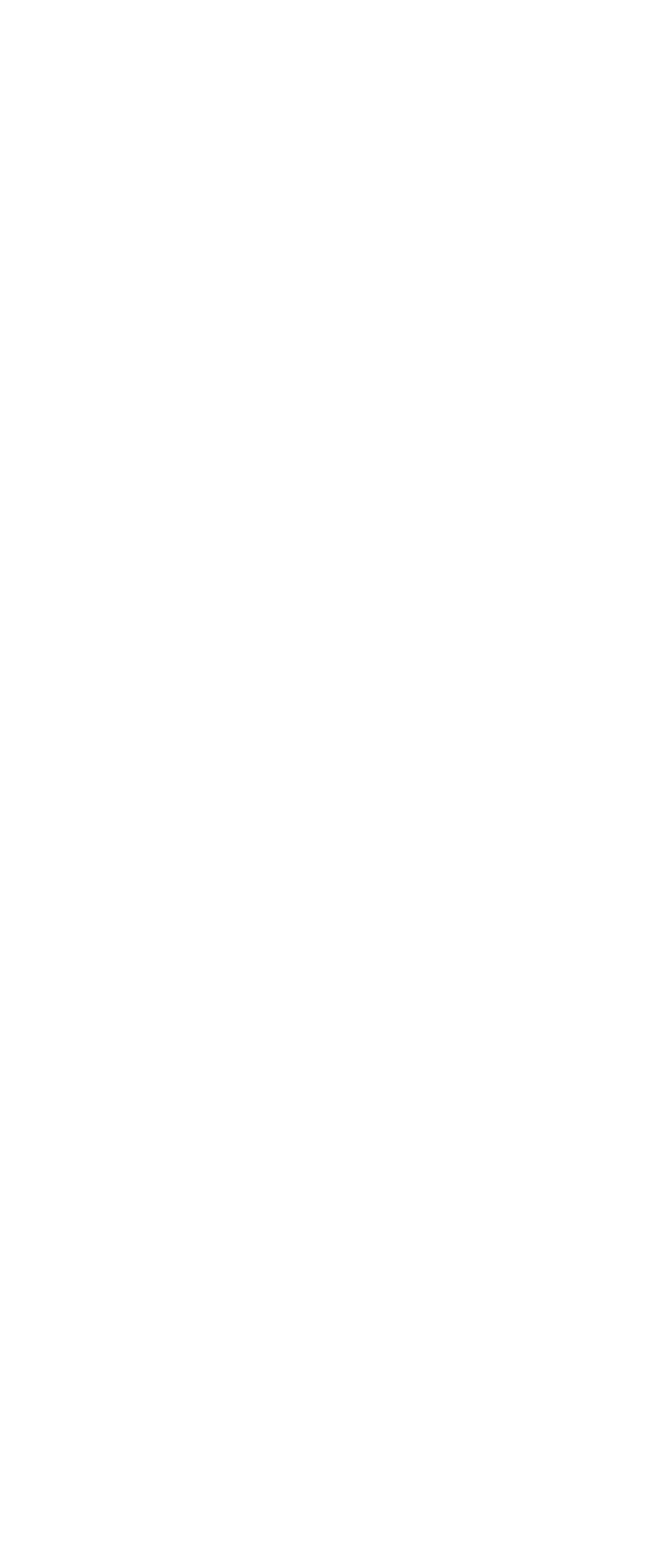
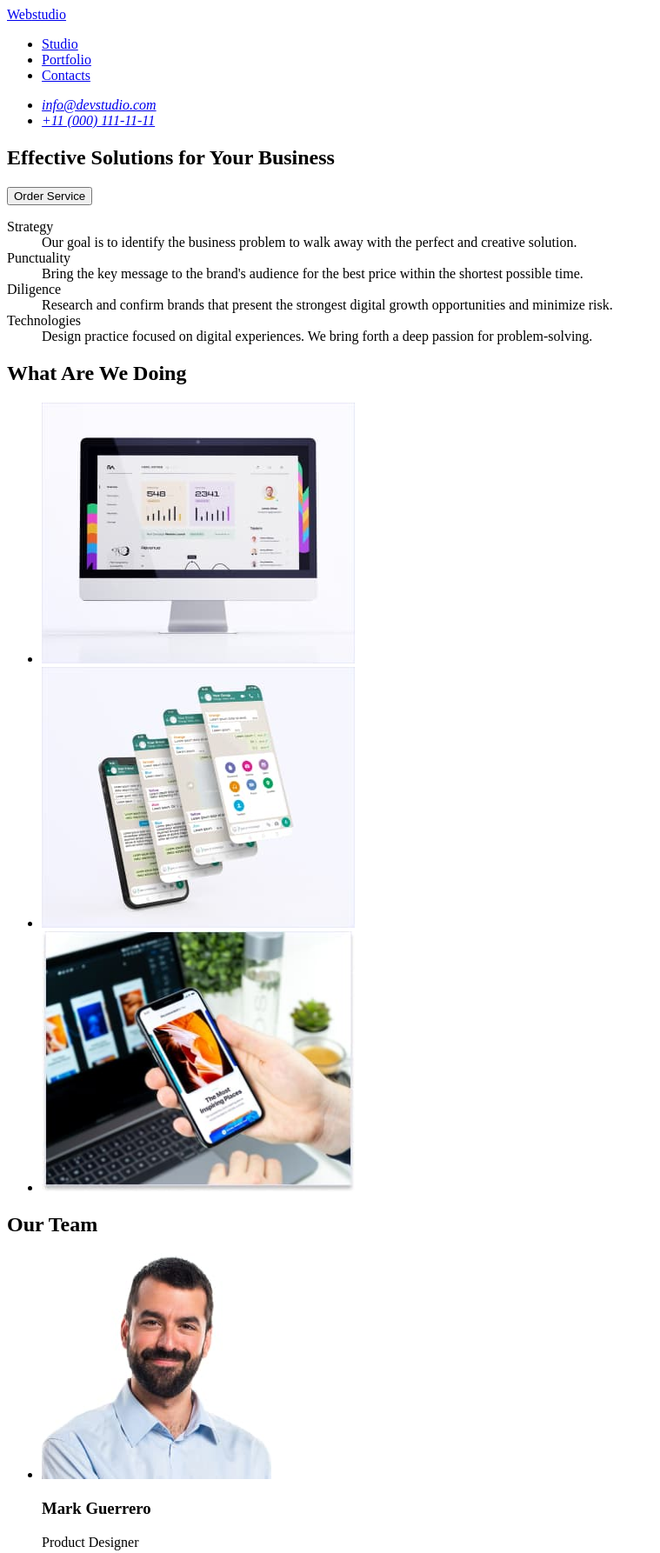
Before and after one commit to Bajux96/goit-markup-hw-01, a plain HTML site: page index.html in a window 1280 px wide. Shown: the top 1786 px of the page at 87% size, without its empty margins (0-759 px from the left). Before the commit the page ends 800 px from the top, so only its background shows below. Drawn offline with Linux system fonts and the light colour scheme.

Commit message:
Zadanie 1
Zadanie 1

```diff
--- a/index.html
+++ b/index.html
@@ -3,9 +3,71 @@
 <head>
     <meta charset="UTF-8">
     <meta name="viewport" content="width=device-width, initial-scale=1.0">
-    <title>Document</title>
+    <title>WebStudio</title>
 </head>
 <body>
-
+    <header>
+        <nav>
+           <a href="/"><span>Web</span>studio</a>
+           <ul>
+            <li><a href="/">Studio</a></li>
+            <li><a href="/">Portfolio</a></li>
+            <li><a href="/">Contacts</a></li>
+           </ul>
+        </nav>
+        <address>
+            <ul>
+            <li><a href="mailto:info@devstudio.com">info@devstudio.com</a></li>
+            <li><a href="tel:+11(000)111-11-11">+11 (000) 111-11-11</a></li>
+            </ul>
+        </address>
+    </header>
+    <main>
+        <section>
+        <h1>Effective Solutions for Your Business</h1>
+        <button type="button">Order Service</button>
+        </section>
+        <div>
+            <dl>
+                <dt>Strategy</dt>
+                    <dd>Our goal is to identify the business problem to walk away with the perfect and creative solution. </dd>
+                <dt>Punctuality</dt>
+                    <dd>Bring the key message to the brand's audience for the best price within the shortest possible time.</dd>
+                <dt>Diligence</dt>
+                    <dd>Research and confirm brands that present the strongest digital growth opportunities and minimize risk.</dd>
+                <dt>Technologies</dt>
+                    <dd>Design practice focused on digital experiences. We bring forth a deep passion for problem-solving.</dd>
+            </dl>
+        </div>
+        <section>
+            <h2>What Are We Doing</h2>
+            <ul>
+            <li><img src="images/rectangle-1.jpg" alt="Monitor computer with graphs and data" width="360" height="300" /></li>
+            <li><img src="images/rectangle-2.jpg" alt="Smartphone with colorfull messages on the screen" width="360" height="300" /></li>
+            <li><img src="images/rectangle-3.jpg" alt="The hand of a person with a smartphone with the most important places displayed on the screen" width="360" height="300" /></li>
+            </ul>
+        </section>
+        <section>
+            <h2>Our Team</h2>
+            <ul>
+            <li><img src="images/img-1.jpg" alt="Middle aged man with smile and brown beard" width="264" height="260" />
+            <h3>Mark Guerrero</h3>
+            <p>Product Designer</p></li>
+            <li><img src="images/img-2.jpg" alt="Young man with a wide smile looking into the distance" width="264" height="260" />
+            <h3>Tom Ford</h3>
+            <p>Frontend Developer</p></li>
+            <li><img src="images/img-3.jpg" alt="Young woman gently smiling with long dark hair and a pink sweater" width="264" height="260" />
+            <h3>Camila Garcia</h3>
+            <p>Marketing</p></li>
+            <li><img src="images/img-4.jpg" alt="Man with delicate stubble, a wide smile and dark short hair" width="264" height="260" />
+            <h3>Daniel Wilson</h3>
+            <p>UI Designer</p></li>
+            </ul>
+        </section>
+    </main>
+    <footer>
+        <a href="/"><span>Web</span>studio</a>
+        <p>Increase the flow of customers and sales for your business with digital marketing & growth solutions.</p>
+    </footer>
 </body>
 </html>
```
Also changed, not shown: images/img-1.jpg (added), images/img-2.jpg (added), images/img-3.jpg (added), images/img-4.jpg (added), images/rectangle-1.jpg (added), images/rectangle-2.jpg (added), images/rectangle-3.jpg (added).
